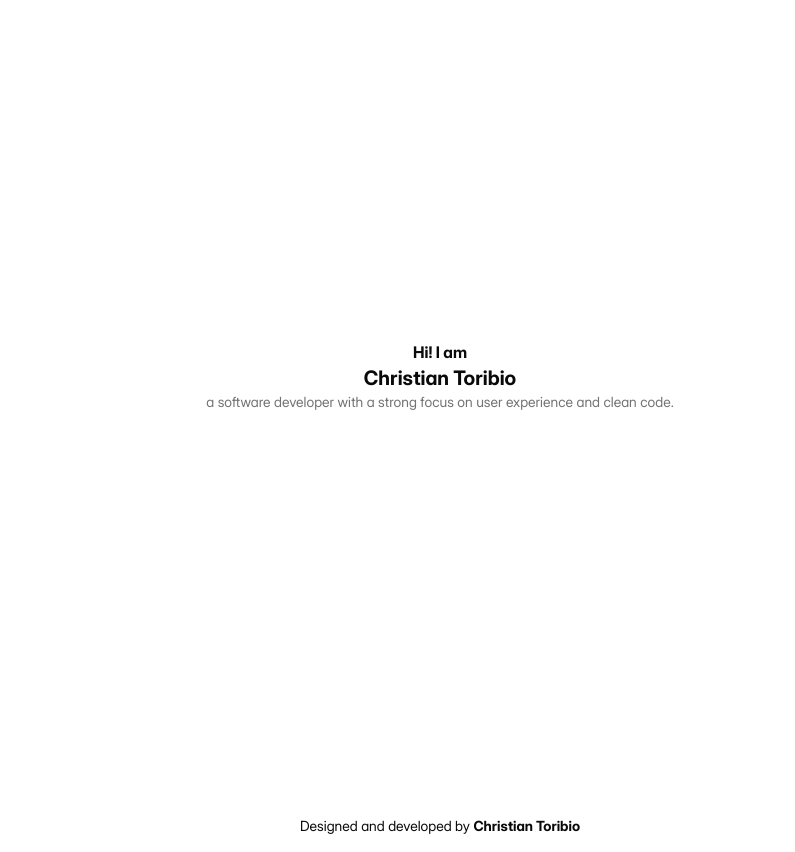
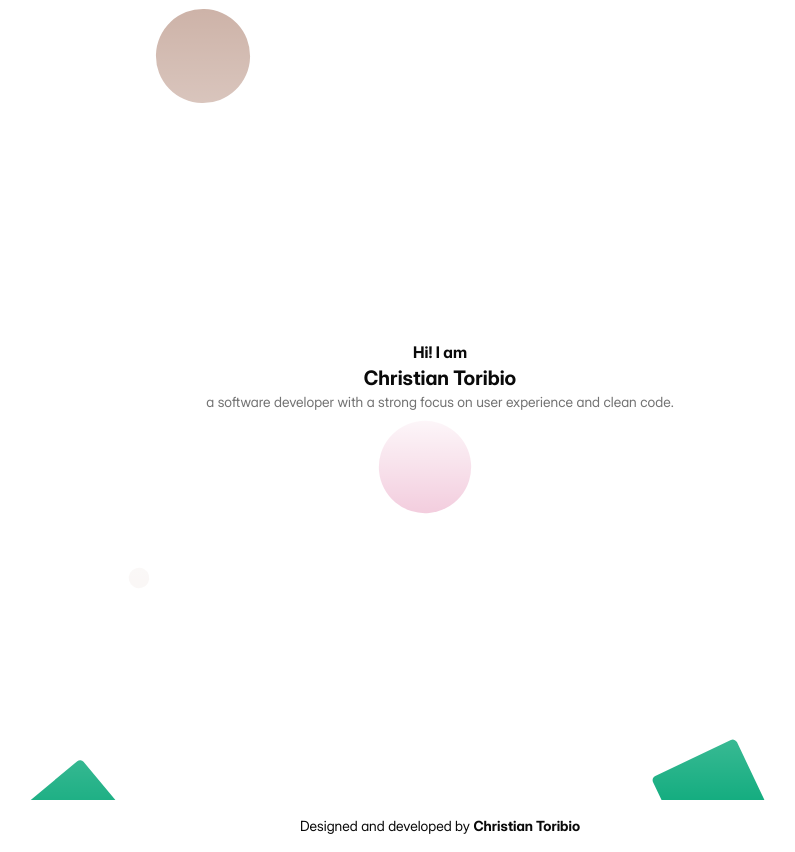
Before and after one commit to tchrjs/portfolio, a Next.js app: page / in a window 1280 px wide. Shown: the whole page, without its empty margins (200-995 px from the left). Built offline with nearby package versions, Linux system fonts and the light colour scheme.

Commit message:
added animation background

```diff
--- /dev/null
+++ b/src/components/AnimatedBackground/AnimatedBackground.tsx
@@ -0,0 +1,123 @@
+"use client";
+
+import { getRandomElement } from "@/lib/utils";
+import * as motion from "motion/react-client";
+import { useEffect, useRef, useState } from "react";
+
+interface AnimatedBackgroundProps {
+  shapeCount?: number;
+  delay?: number;
+}
+
+interface ShapeProps {
+  style?: object;
+  animate?: object;
+  transition?: object;
+  state: boolean;
+}
+
+const box = {
+  width: 100,
+  height: 100,
+  borderRadius: 5,
+};
+
+const circle = {
+  width: 100,
+  height: 100,
+  borderRadius: "50%",
+};
+
+const shapeTypes = [box, circle];
+const colors = ["#EAE0CC", "#D14081", "#C9ADA1", "#04A777", "#023436"];
+
+export default function AnimatedBackground(props: AnimatedBackgroundProps) {
+  const [shapes, setShapes] = useState<ShapeProps[]>([]);
+  const containerRef = useRef<HTMLDivElement>(null);
+
+  const getRandomPosition = () => {
+    const left = containerRef.current
+      ? Math.random() * containerRef.current.offsetWidth
+      : 0;
+    const top = containerRef.current
+      ? Math.random() * containerRef.current.offsetHeight
+      : 0;
+    return { left: left, top: top };
+  };
+
+  const createShape = (delay: number) => {
+    const { left, top } = getRandomPosition();
+
+    const shape: ShapeProps = {
+      style: {
+        ...getRandomElement(shapeTypes),
+        backgroundColor: getRandomElement(colors),
+        left: left + "px",
+        top: top + "px",
+      },
+      animate: {
+        scale: [0, 1, 0],
+        rotate: [0, 360, 0],
+        opacity: [0, 1, 0],
+      },
+      transition: {
+        duration: Math.random() * 5 + 5,
+        repeatType: "reverse",
+        delay: delay,
+      },
+      state: true,
+    };
+    return shape;
+  };
+
+  const randomizeShape = async (index: number) => {
+    setShapes((prevShapes) => {
+      const newShapes = [...prevShapes];
+      newShapes[index].state = false;
+      return newShapes;
+    });
+
+    await new Promise((resolve) => setTimeout(resolve, 500));
+
+    const { left, top } = getRandomPosition();
+    setShapes((prevShapes) => {
+      const newShapes = [...prevShapes];
+      newShapes[index].state = true;
+      newShapes[index].style = {
+        ...newShapes[index].style,
+        ...getRandomElement(shapeTypes),
+        backgroundColor: getRandomElement(colors),
+        left: left + "px",
+        top: top + "px",
+      };
+      return newShapes;
+    });
+  };
+
+  useEffect(() => {
+    setTimeout(() => {
+      for (let i = 0; i < (props.shapeCount || 0); i++) {
+        setShapes((prevShapes) => [...prevShapes, createShape(i * 0.5)]);
+      }
+    }, props.delay);
+  }, []);
+
+  return (
+    <div className="absolute w-full h-full" ref={containerRef}>
+      {shapes.map(
+        (shape, index) =>
+          shape.state && (
+            <motion.div
+              className="absolute"
+              key={index}
+              style={{ ...shape.style }}
+              animate={{ ...shape.animate }}
+              transition={{ ...shape.transition }}
+              onAnimationComplete={() => randomizeShape(index)}
+            />
+          )
+      )}
+      <div className="absolute w-full h-full bg-gradient-to-b from-0% from-transparent via-50% via-background to-100% to-transparent"></div>
+    </div>
+  );
+}
--- a/src/components/Hero/Hero.tsx
+++ b/src/components/Hero/Hero.tsx
@@ -2,17 +2,20 @@
 
 import About from "@/content/about.mdx";
 import * as motion from "motion/react-client";
+import AnimatedBackground from "../AnimatedBackground/AnimatedBackground";
 
 export default function Hero() {
   return (
-    <section className="container mx-auto grid min-h-[min(100dvh,100vh)] pb-[var(--navbar-height)] items-center px-4">
-      <div className="flex flex-col justify-center items-center text-center">
-        <motion.div
+    <section className="container mx-auto grid min-h-[min(100dvh,100vh)] pb-[var(--navbar-height)] items-center px-4 contain-content">
+      <AnimatedBackground shapeCount={5} delay={1.5} />
+      <div className="flex flex-col justify-center items-center text-center z-10">
+        <motion.p
+          className="font-bold"
           animate={{ opacity: [0, 1], y: [10, -10, 5, 0] }}
           transition={{ duration: 0.75 }}
         >
-          <p className="font-bold">Hi! I am</p>
-        </motion.div>
+          Hi! I am
+        </motion.p>
         <p className="font-bold text-xl">Christian Toribio</p>
         <motion.div
           className="text-sm text-muted-foreground"
--- a/src/components/NavBar/NavBar.tsx
+++ b/src/components/NavBar/NavBar.tsx
@@ -2,7 +2,7 @@ import { Hamburger01Icon } from "hugeicons-react";
 
 export default function NavBar() {
   return (
-    <nav className="bg-transparent backdrop-blur-sm fixed top-0 w-full z-10">
+    <nav className="fixed top-0 w-full z-10">
       <div className="px-4 h-[var(--navbar-height)] flex items-center justify-center">
         <div className="w-1/2 flex justify-start"></div>
         <div className="w-1/2 flex justify-end">
--- /dev/null
+++ b/src/lib/utils.ts
@@ -0,0 +1,3 @@
+export const getRandomElement = (arr: any[]) => {
+  return arr[Math.floor(Math.random() * arr.length)];
+};
```
